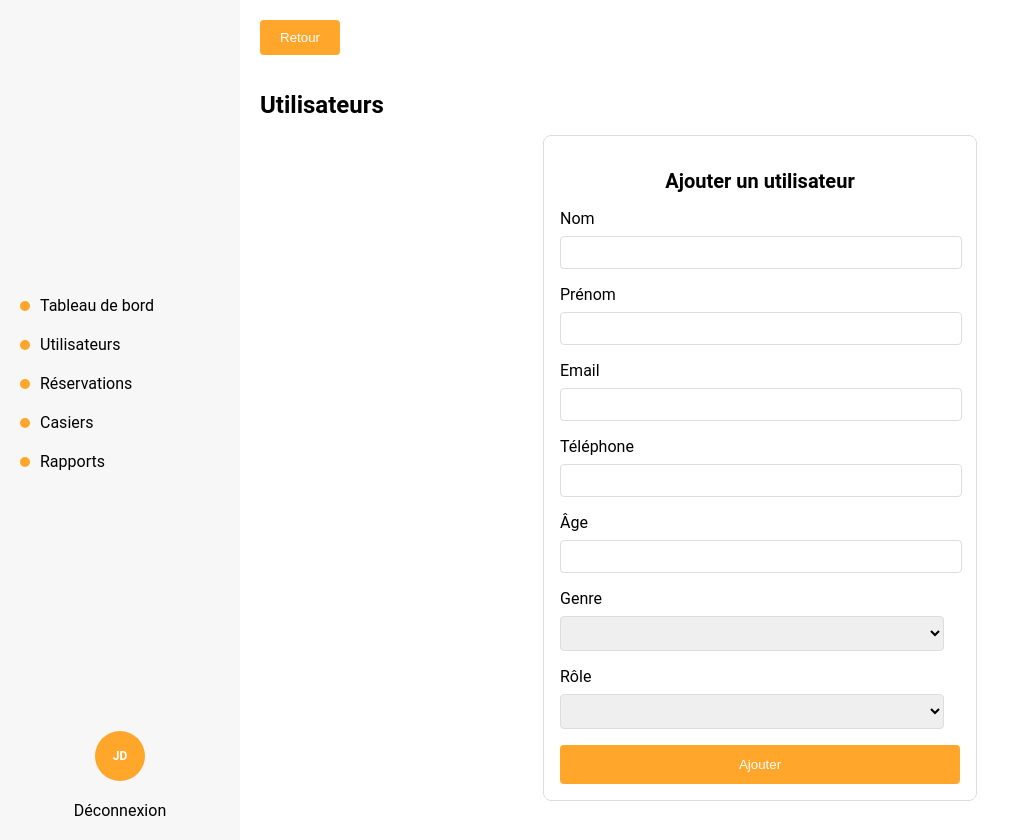
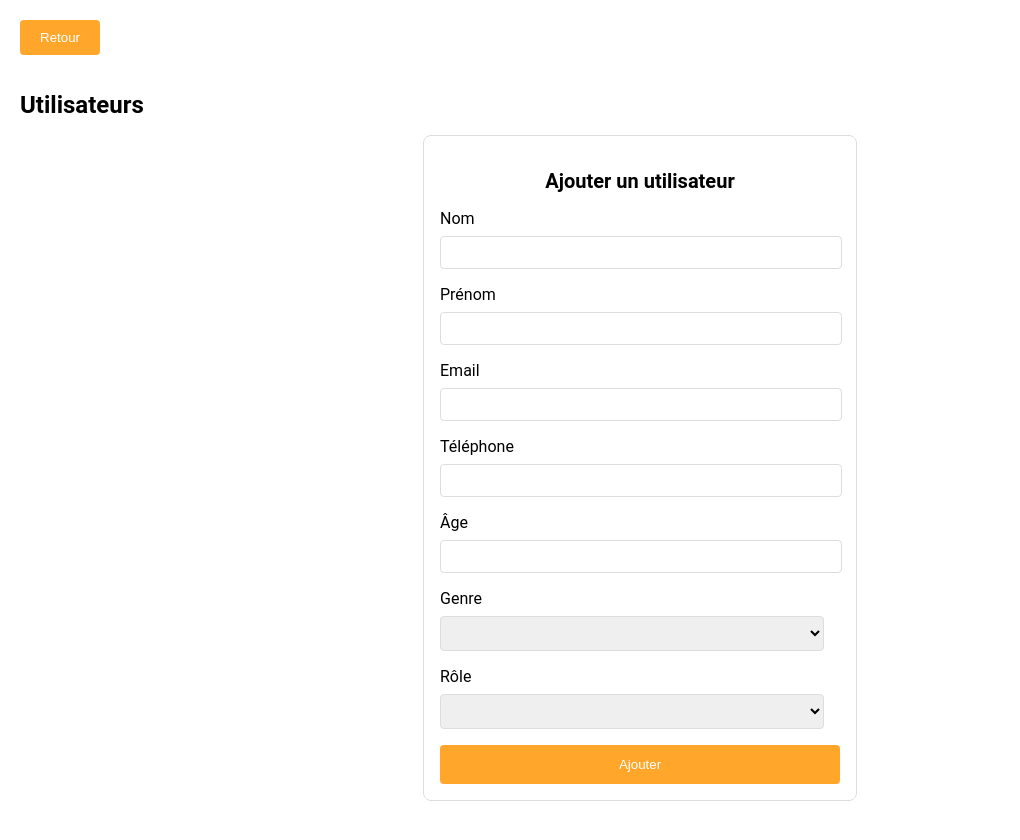
Before and after one commit to AlizeaMassePlat/overkillLocker, a Vue app in the folder admin-app/: page /utilisateurs in a window 1280 px wide. Shown: the whole page, without its empty margins (0-1020 px from the left). Built offline with nearby package versions, Linux system fonts and the light colour scheme.

Commit message:
suppression navbarComponent

```diff
--- a/admin-app/src/components/NavbarComponent.vue
+++ /dev/null
@@ -1,119 +0,0 @@
-<template>
-    <div class="navbar">
-      <div class="logo">
-        <!-- <img src="@/assets/logo.png" alt="Smart Locker Logo" /> -->
-      </div>
-      <nav>
-        <ul>
-          <li>
-            <router-link to="/tableau-de-bord">
-              <span class="dot"></span>Tableau de bord
-            </router-link>
-          </li>
-          <li>
-            <router-link to="/utilisateurs">
-              <span class="dot"></span>Utilisateurs
-            </router-link>
-          </li>
-          <li>
-            <router-link to="/reservations">
-              <span class="dot"></span>Réservations
-            </router-link>
-          </li>
-          <li>
-            <router-link to="/casiers">
-              <span class="dot"></span>Casiers
-            </router-link>
-          </li>
-          <li>
-            <router-link to="/rapports">
-              <span class="dot"></span>Rapports
-            </router-link>
-          </li>
-        </ul>
-      </nav>
-      <div class="profile">
-        <div class="profile-pic">
-          <span>JD</span>
-        </div>
-        <router-link to="/deconnexion" class="logout">
-          Déconnexion
-        </router-link>
-      </div>
-    </div>
-  </template>
-
-  <script>
-  export default {
-    name: 'NavbarComponent', // Changez le nom ici en NavbarComponent
-  };
-  </script>
-
-  <style scoped>
-  .navbar {
-    display: flex;
-    flex-direction: column;
-    justify-content: space-between;
-    width: 200px;
-    background-color: #f7f7f7;
-    height: 100vh;
-    padding: 20px;
-  }
-
-  .logo {
-    text-align: center;
-    margin-bottom: 20px;
-  }
-
-  .logo img {
-    max-width: 100%;
-  }
-
-  nav ul {
-    list-style-type: none;
-    padding: 0;
-  }
-
-  nav ul li {
-    margin-bottom: 20px;
-  }
-
-  nav ul li a {
-    text-decoration: none;
-    color: #000;
-    display: flex;
-    align-items: center;
-  }
-
-  nav ul li a .dot {
-    width: 10px;
-    height: 10px;
-    background-color: #ffa62b;
-    border-radius: 50%;
-    margin-right: 10px;
-  }
-
-  .profile {
-    text-align: center;
-  }
-
-  .profile-pic {
-    width: 50px;
-    height: 50px;
-    background-color: #ffa62b;
-    border-radius: 50%;
-    display: flex;
-    justify-content: center;
-    align-items: center;
-    margin: 0 auto 20px;
-    color: #fff;
-    font-weight: bold;
-  }
-
-  .logout {
-    text-decoration: none;
-    color: #000;
-    display: block;
-    margin-top: 20px;
-  }
-  </style>
--- a/admin-app/src/views/CreateUserView.vue
+++ b/admin-app/src/views/CreateUserView.vue
@@ -1,17 +1,15 @@
 <template>
   <div>
-    <NavbarComponent />
     <h1>Create User</h1>
     <!-- User creation form here -->
   </div>
 </template>
 
 <script>
-import NavbarComponent from '../components/NavbarComponent.vue';
 export default {
   name: 'CreateUserView',
   components: {
-    NavbarComponent
+
   }
 };
 </script>
--- a/admin-app/src/views/DashboardView.vue
+++ b/admin-app/src/views/DashboardView.vue
@@ -1,6 +1,5 @@
 <template>
   <div>
-    <NavbarComponent />
     <h1>Dashboard</h1>
     <div class="stats">
       <StatsCard title="Users" :value="132" />
@@ -13,7 +12,6 @@
 </template>
 
 <script>
-import NavbarComponent from '../components/NavbarComponent.vue';
 import StatsCard from '../components/StatsCardComponent.vue';
 import CampusMap from '../components/CampusMapComponent.vue';
 
@@ -22,7 +20,6 @@ export default {
   components: {
     StatsCard,
     CampusMap,
-    NavbarComponent
   }
 };
 </script>
--- a/admin-app/src/views/HomeView.vue
+++ b/admin-app/src/views/HomeView.vue
@@ -1,6 +1,5 @@
 <template>
   <div>
-    <!-- <NavbarComponent /> -->
     <ButtonComponent v-model:value="test" :onClick="handleButtonClick" />
     <p>Test value in parent: {{ test }}</p>
   </div>
@@ -9,13 +8,11 @@
 <script>
 import { defineComponent, ref } from "vue";
 import ButtonComponent from '../components/ButtonComponent.vue';
-// import NavbarComponent from '../components/NavbarComponent.vue';
 
 export default defineComponent({
   name: "HomeView",
   components: {
     ButtonComponent,
-    // NavbarComponent
   },
   setup() {
     const test = ref("toto");
--- a/admin-app/src/views/UsersView.vue
+++ b/admin-app/src/views/UsersView.vue
@@ -1,6 +1,5 @@
 <template>
   <div class="users-view">
-    <NavbarComponent />
     <div class="content">
       <button class="back-button">Retour</button>
       <h1>Utilisateurs</h1>
@@ -11,13 +10,11 @@
 </template>
 
 <script>
-import NavbarComponent from '../components/NavbarComponent.vue';
 import UserFormComponent from '../components/UserFormComponent.vue';
 
 export default {
   name: 'UsersView',
   components: {
-    NavbarComponent,
     UserFormComponent
   }
 };
```
